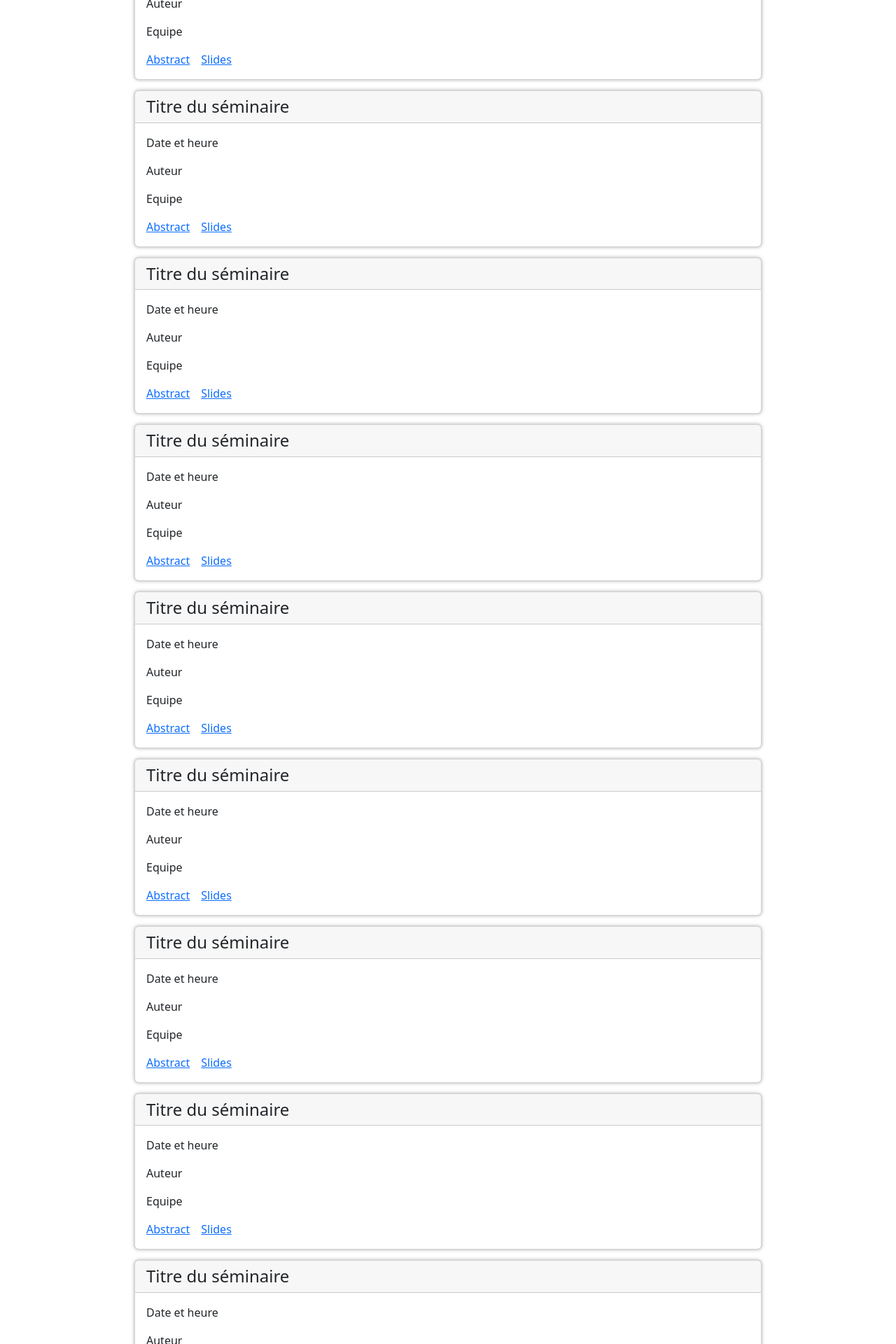
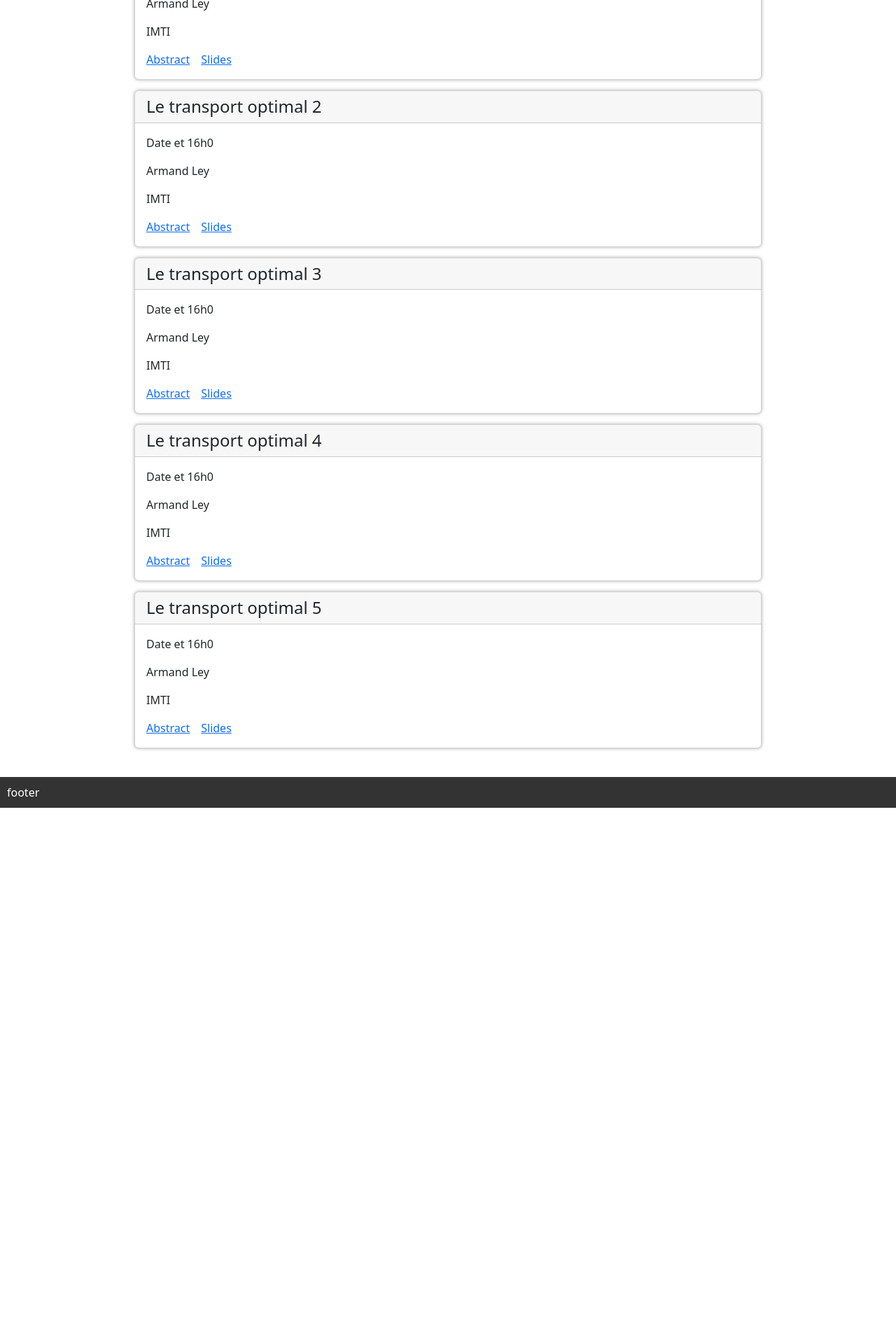
Before and after one commit to MAThEOR-Cloud/seminaires, a Vue app in the folder front/: page /schedule in a window 1280 px wide. Shown: the part 320-2240 px from the top of the page at 70% size. After the commit the page ends 1474 px from the top, so only its background shows below. Built offline with nearby package versions, Linux system fonts and the light colour scheme.

Commit message:
Add seminars model and dummy service

```diff
--- a/front/src/components/SeminarCard.vue
+++ b/front/src/components/SeminarCard.vue
@@ -1,20 +1,31 @@
 <script setup lang="ts">
+import SeminarModel from '@/models/SeminarModel'
+</script>
 
+<script lang="ts">
+export default {
+  props: {
+    seminarModel: {
+      type: SeminarModel
+    }
+  }
+}
 </script>
+
 
 <template>
 	<b-card class="seminar-card">
     <template class="card-header" #header>
-      <h4 class="mb-0">Titre du séminaire</h4>
+      <h4 class="mb-0">{{ seminarModel.title }}</h4>
     </template>
     <b-card-text>
-      Date et heure
+      Date et {{ seminarModel.hour }}h{{ seminarModel.minutes }}
     </b-card-text>
     <b-card-text>
-      Auteur
+      {{ seminarModel.author }}
     </b-card-text>
     <b-card-text>
-      Equipe
+      {{ seminarModel.equip }}
     </b-card-text>
     <b-link href="#" class="card-link">Abstract</b-link>
     <b-link href="#" class="card-link">Slides</b-link>
--- /dev/null
+++ b/front/src/models/SeminarModel.ts
@@ -0,0 +1,8 @@
+export default class SeminarModel {
+	id: number;
+	title: string;
+	author: string;
+	equip: string;
+	hour: number;
+	minutes: number;
+}
--- /dev/null
+++ b/front/src/services/SeminarService.ts
@@ -0,0 +1,15 @@
+import SeminarModel from '@/models/SeminarModel'
+
+export default class SeminarService {
+	getAll(): Promise<SeminarModel[]> {
+		return new Promise<SeminarModel[]>((resolve, reject) => {
+			resolve([
+	    	{ id: 1, title: "Le transport optimal 1", author: "Armand Ley", equip: "IMTI", hour: 16, minutes: 0, },
+	    	{ id: 2, title: "Le transport optimal 2", author: "Armand Ley", equip: "IMTI", hour: 16, minutes: 0, },
+	    	{ id: 3, title: "Le transport optimal 3", author: "Armand Ley", equip: "IMTI", hour: 16, minutes: 0, },
+	    	{ id: 4, title: "Le transport optimal 4", author: "Armand Ley", equip: "IMTI", hour: 16, minutes: 0, },
+	    	{ id: 5, title: "Le transport optimal 5", author: "Armand Ley", equip: "IMTI", hour: 16, minutes: 0, },
+	    ])
+		}).then(x => new Promise(resolve => setTimeout(() => resolve(x), 1000)));
+	}
+}
--- a/front/src/views/ScheduleView.vue
+++ b/front/src/views/ScheduleView.vue
@@ -1,29 +1,30 @@
 <script lang="ts">
 import SeminarCard from '@/components/SeminarCard.vue'
+import SeminarModel from '@/models/SeminarModel'
+import SeminarService from '@/services/SeminarService'
 
 export default {
   components: {
     SeminarCard
-  }
+  },
+  data() {
+    return {
+      seminars: Array<SeminarModel>,
+      seminarService: SeminarService,
+    }
+  },
+	mounted () {
+		this.seminarService = new SeminarService()
+		this.seminarService.getAll().then(value => {
+		  this.seminars = value
+		});
+
+	}
 }
 </script>
 
 <template>
   <div>
-	  <SeminarCard />
-	  <SeminarCard />
-	  <SeminarCard />
-	  <SeminarCard />
-	  <SeminarCard />
-	  <SeminarCard />
-	  <SeminarCard />
-	  <SeminarCard />
-	  <SeminarCard />
-	  <SeminarCard />
-	  <SeminarCard />
-	  <SeminarCard />
-	  <SeminarCard />
-	  <SeminarCard />
-	  <SeminarCard />
+	  <SeminarCard v-for="seminar in seminars" :key="seminar.id" :seminarModel="seminar" />
 	</div>
 </template>
```
